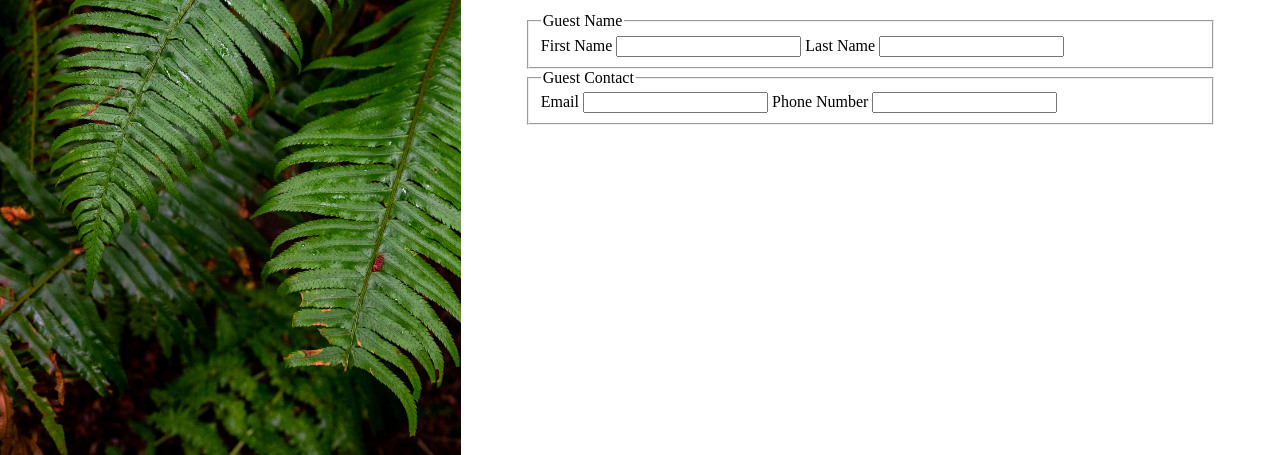
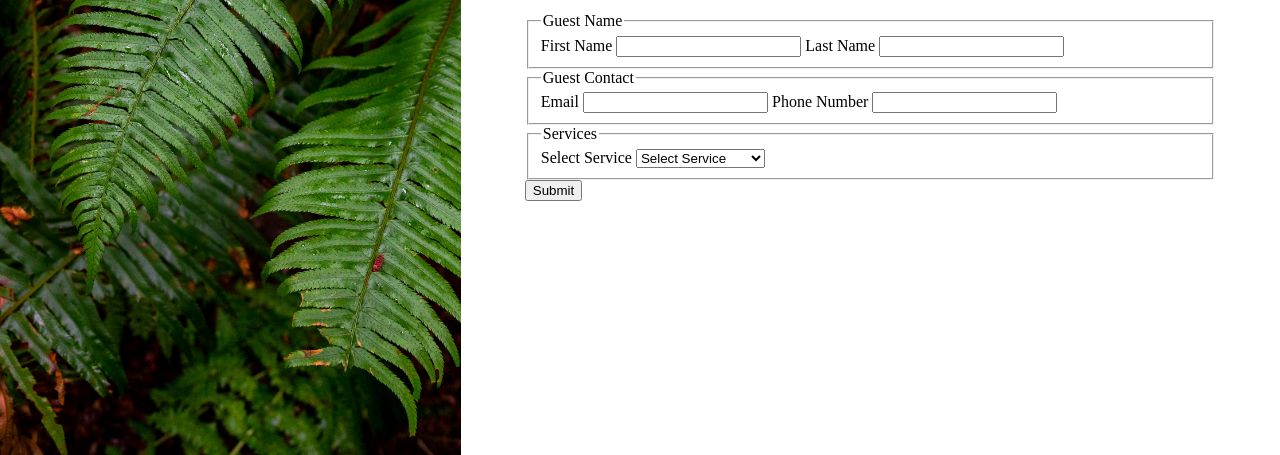
Before and after one commit to Beagle125/Project-Sign-Up-Form, a plain HTML site: page index.html in a window 1280 px wide. Shown: the part 345-800 px from the top of the page. Drawn offline with Linux system fonts and the light colour scheme.

Commit message:
Complete the form

```diff
--- a/index.html
+++ b/index.html
@@ -23,6 +23,7 @@
                 </p>
             </div>
             <form action="./" method="get">
+                <div class="form-body">
                     <h1>Let's Do This!</h1>
                     <fieldset>
                         <legend>Guest Name</legend>
@@ -40,6 +41,20 @@
                         <label for="phone_number">Phone Number</label>
                         <input type="tel" id="phone_number" name="phone_number">
                     </fieldset>
+                    <fieldset>
+                        <legend>Services</legend>
+                        <label for="services">Select Service</label>
+                        <select id="services" name="services">
+                            <option value="select_service" selected disabled>Select Service</option>
+                            <option value="massage_therapy">Massage Therapy</option>
+                            <option value="body_treatments">Body Treatments</option>
+                            <option value="skin_care">Skin Care</option>
+                            <option value="grooming">Grooming</option>
+                            <option value="specialty">Specialty</option>
+                        </select>
+                    </fieldset>
+                </div>
+                <button type="submit">Submit</button>
             </form>
             <div class="content-footer">
 
--- a/styles.css
+++ b/styles.css
@@ -50,6 +50,7 @@ body{
 .content-header{
     font-family: Arial, Helvetica, sans-serif; /*to be changed*/
     font-size: 2em;
+    text-align: center;
 }
 
 @media(min-width: 768px){
@@ -96,6 +97,7 @@ body{
     .content-header{
         font-family: Arial, Helvetica, sans-serif; /*to be changed*/
         font-size: 2em;
+        text-align: left;
     }
 
 }
```
Lines whose indentation alone changed are shown as unchanged.
